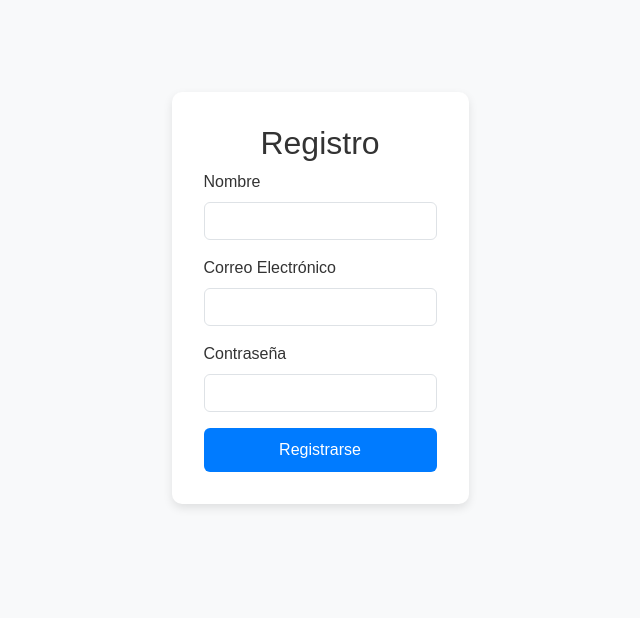
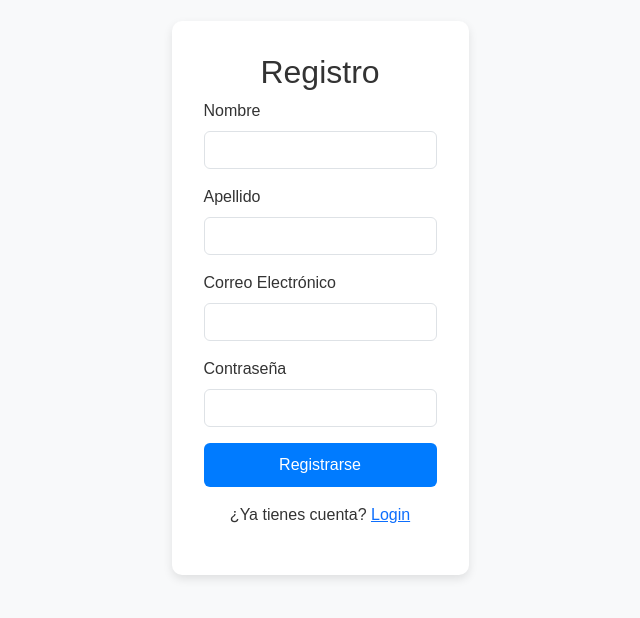
Before and after one commit to roassystems/frontend-nelsonroas-bloxtek, a Next.js app: page /register in a window 1280 px wide. Shown: the part 102-720 px from the top of the page, without its empty margins (320-960 px from the left). Built offline with nearby package versions, Linux system fonts and the light colour scheme; no server answers.

Commit message:
ajustando bug registro, mostrando mensaje enviado por backend, registrando apellido de usuario, mejora de navegacion pagina registro

```diff
--- a/src/pages/register.tsx
+++ b/src/pages/register.tsx
@@ -8,11 +8,16 @@ import { registerSchema } from "../utils/validations";
 import { z } from "zod";
 import { ToastContainer, toast } from "react-toastify";
 import "react-toastify/dist/ReactToastify.css";
+import Link from "next/link";
 
 type RegisterForm = z.infer<typeof registerSchema>;
 
 export default function Register() {
-  const { register, handleSubmit, formState: { errors } } = useForm<RegisterForm>({
+  const {
+    register,
+    handleSubmit,
+    formState: { errors },
+  } = useForm<RegisterForm>({
     resolver: zodResolver(registerSchema),
   });
 
@@ -20,11 +25,13 @@ export default function Register() {
 
   const onSubmit = async (data: RegisterForm) => {
     try {
-      await api.post("/register", data);
+      await api.post("/registrarUsuario", data);
       toast.success("¡Registro exitoso! Redirigiendo a login...");
       setTimeout(() => router.push("/"), 2000);
     } catch (error) {
-      toast.error("Error al registrar usuario.");
+      const errorMessage =
+        error.response?.data?.mensaje || "Error en el registro.";
+      toast.error(errorMessage);
     }
   };
 
@@ -36,20 +43,57 @@ export default function Register() {
         <form onSubmit={handleSubmit(onSubmit)}>
           <div className="mb-3">
             <label className="form-label">Nombre</label>
-            <input type="text" className="form-control" {...register("nombre")} />
-            {errors.nombre && <p className="text-danger">{errors.nombre.message}</p>}
+            <input
+              type="text"
+              className="form-control"
+              {...register("nombre")}
+            />
+            {errors.nombre && (
+              <p className="text-danger">{errors.nombre.message}</p>
+            )}
+          </div>
+          <div className="mb-3">
+            <label className="form-label">Apellido</label>
+            <input
+              type="text"
+              className="form-control"
+              {...register("apellido")}
+            />
+            {errors.apellido && (
+              <p className="text-danger">{errors.apellido.message}</p>
+            )}
           </div>
           <div className="mb-3">
             <label className="form-label">Correo Electrónico</label>
-            <input type="correo" className="form-control" {...register("correo")} />
-            {errors.correo && <p className="text-danger">{errors.correo.message}</p>}
+            <input
+              type="correo"
+              className="form-control"
+              {...register("correo")}
+            />
+            {errors.correo && (
+              <p className="text-danger">{errors.correo.message}</p>
+            )}
           </div>
           <div className="mb-3">
             <label className="form-label">Contraseña</label>
-            <input type="clave" className="form-control" {...register("clave")} />
-            {errors.clave && <p className="text-danger">{errors.clave.message}</p>}
+            <input
+              type="clave"
+              className="form-control"
+              {...register("clave")}
+            />
+            {errors.clave && (
+              <p className="text-danger">{errors.clave.message}</p>
+            )}
           </div>
-          <button type="submit" className={`btn btn-primary ${styles.registerButton}`}>Registrarse</button>
+          <button
+            type="submit"
+            className={`btn btn-primary ${styles.registerButton}`}
+          >
+            Registrarse
+          </button>
+          <p className="mt-3 text-center">
+            ¿Ya tienes cuenta? <Link href="/">Login</Link>
+          </p>
         </form>
       </div>
     </div>
--- a/src/utils/validations.ts
+++ b/src/utils/validations.ts
@@ -10,6 +10,7 @@ export const loginSchema = z.object({
 
 export const registerSchema = z.object({
   nombre: z.string().min(3, "El nombre debe tener al menos 3 caracteres").trim(),
+  apellido: z.string().min(4, "El apellido debe tener al menos 4 caracteres").trim(),
   correo: z.string().email("Correo inválido").trim(),
   clave: z
     .string()
```
Also changed, not shown: 1 other file (tests, documents, lock files or other folders).
